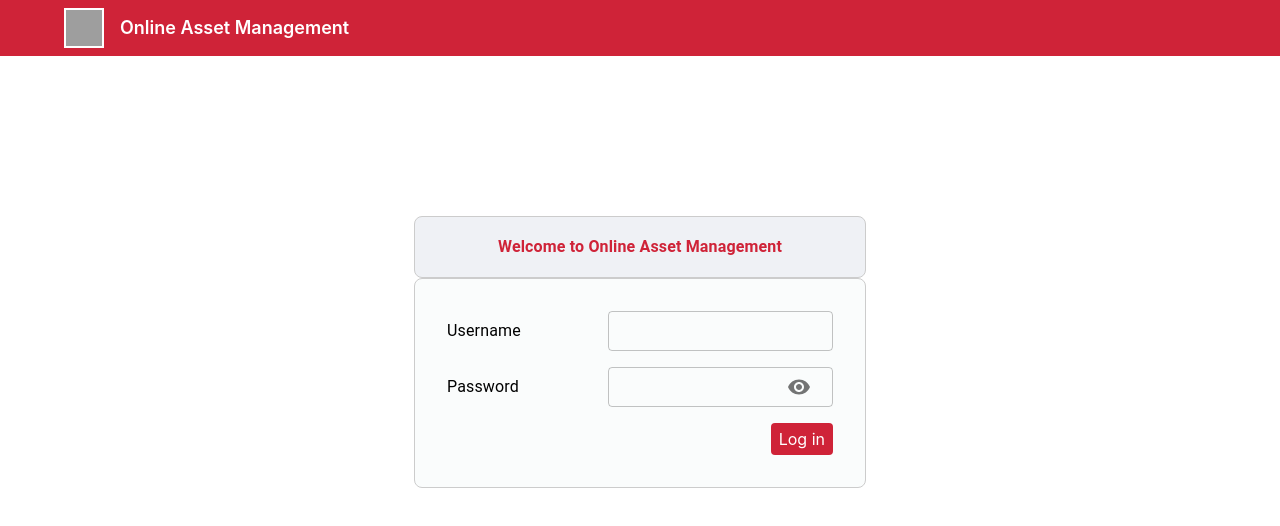
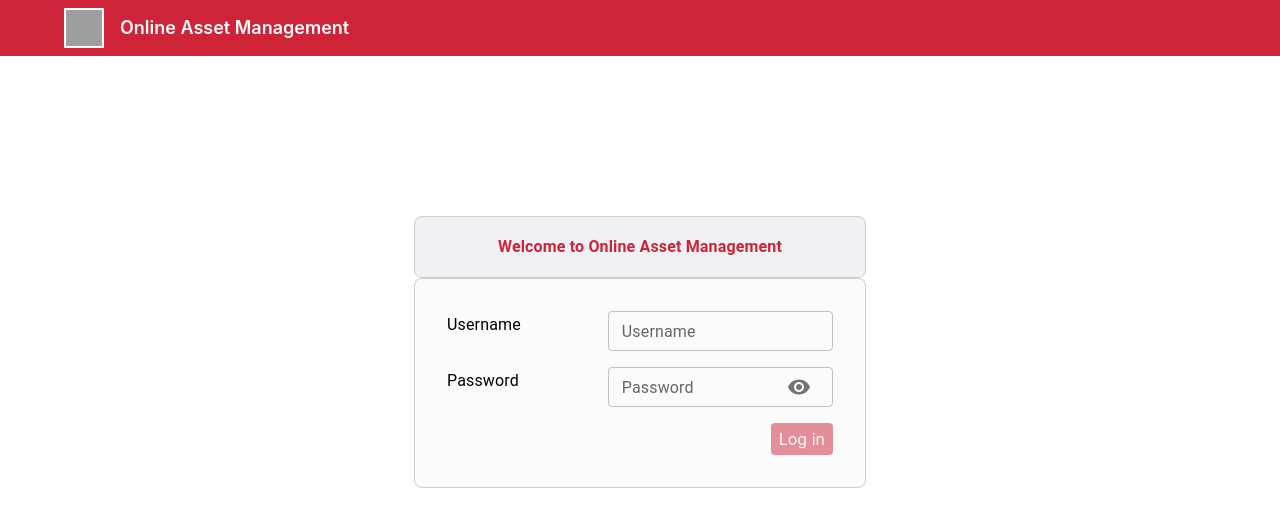
Before and after one commit to tuantai1522/AssetManagement, a React (Create React App) app in the folder AssetManagement.Application/FrontEnd/: page /login in a window 1280 px wide. Shown: the top 526 px of the page. Built offline with nearby package versions, Linux system fonts and the light colour scheme; grey boxes are pictures that could not be loaded.

Commit message:
Validate Login Form

```diff
--- a/AssetManagement.Application/FrontEnd/src/pages/authentication/LoginPage.tsx
+++ b/AssetManagement.Application/FrontEnd/src/pages/authentication/LoginPage.tsx
@@ -1,13 +1,33 @@
 import { Box, Container, Grid, Typography } from "@mui/material";
-import { FieldValues, useForm } from "react-hook-form";
+import { Controller, Field, FieldValues, useForm } from "react-hook-form";
 
 import AppTextInput from "../../app/components/AppTextInput";
 import AppPasswordInput from "../../app/components/AppPasswordInput";
 
 import LoginHeader from "../../app/layout/LoginHeader";
 
+import * as yup from "yup";
+import { yupResolver } from "@hookform/resolvers/yup";
+
+interface FormValues extends FieldValues {
+  Username: string;
+  Password: string;
+}
+
+const schema = yup.object().shape({
+  Username: yup.string().required("User name is required"),
+  Password: yup.string().required("Password is required"),
+});
+
 const LoginPage = () => {
-  const { control, handleSubmit } = useForm();
+  const {
+    control,
+    handleSubmit,
+    formState: { errors, isSubmitting, isValid },
+  } = useForm({
+    resolver: yupResolver<FormValues>(schema),
+    mode: "onChange", // This ensures the form is validated on change
+  });
 
   const submitForm = async (data: FieldValues) => {
     const Username = data.Username;
@@ -57,24 +77,54 @@ const LoginPage = () => {
             backgroundColor: "#FAFCFC",
           }}
         >
-          <Grid container alignItems="center" justifyContent="space-between">
+          <Grid container justifyContent="space-between">
             <Grid item xs={5}>
               <Typography variant="subtitle1">Username</Typography>
             </Grid>
             <Grid item xs={7}>
-              <AppTextInput name="Username" control={control} />
+              <Controller
+                name="Username"
+                control={control}
+                render={({ field, fieldState }) => (
+                  <AppTextInput
+                    {...field}
+                    label="Username"
+                    control={control}
+                    placeholder="Enter your username"
+                    error={!!fieldState.error}
+                    helperText={fieldState.error?.message}
+                  />
+                )}
+              />
             </Grid>
           </Grid>
-          <Grid container alignItems="center" justifyContent="space-between">
+          <Grid container justifyContent="space-between">
             <Grid item xs={5}>
               <Typography variant="subtitle1">Password</Typography>
             </Grid>
             <Grid item xs={7}>
-              <AppPasswordInput name="Password" control={control} />
+              <Controller
+                name="Password"
+                control={control}
+                render={({ field, fieldState }) => (
+                  <AppPasswordInput
+                    {...field}
+                    label="Password"
+                    control={control}
+                    placeholder="Enter your password"
+                    error={!!fieldState.error}
+                    helperText={fieldState.error?.message}
+                  />
+                )}
+              />
             </Grid>
           </Grid>
           <Grid container alignItems="center" justifyContent="flex-end">
-            <button className="bg-primary text-white px-2 py-1 rounded hover:bg-red-600">
+            <button
+              className={`bg-primary text-white px-2 py-1 rounded hover:bg-red-600 ${
+                !isValid || isSubmitting ? "opacity-50 cursor-not-allowed" : ""
+              }`}
+            >
               Log in
             </button>
           </Grid>
```
